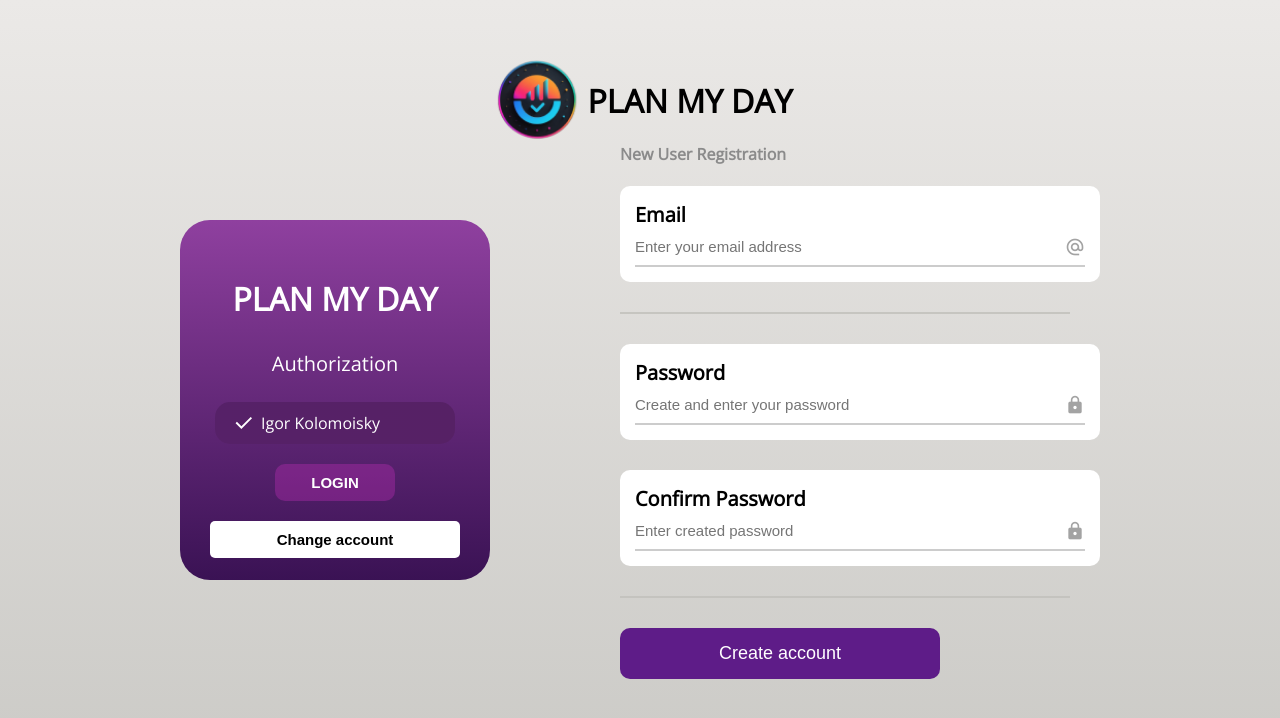
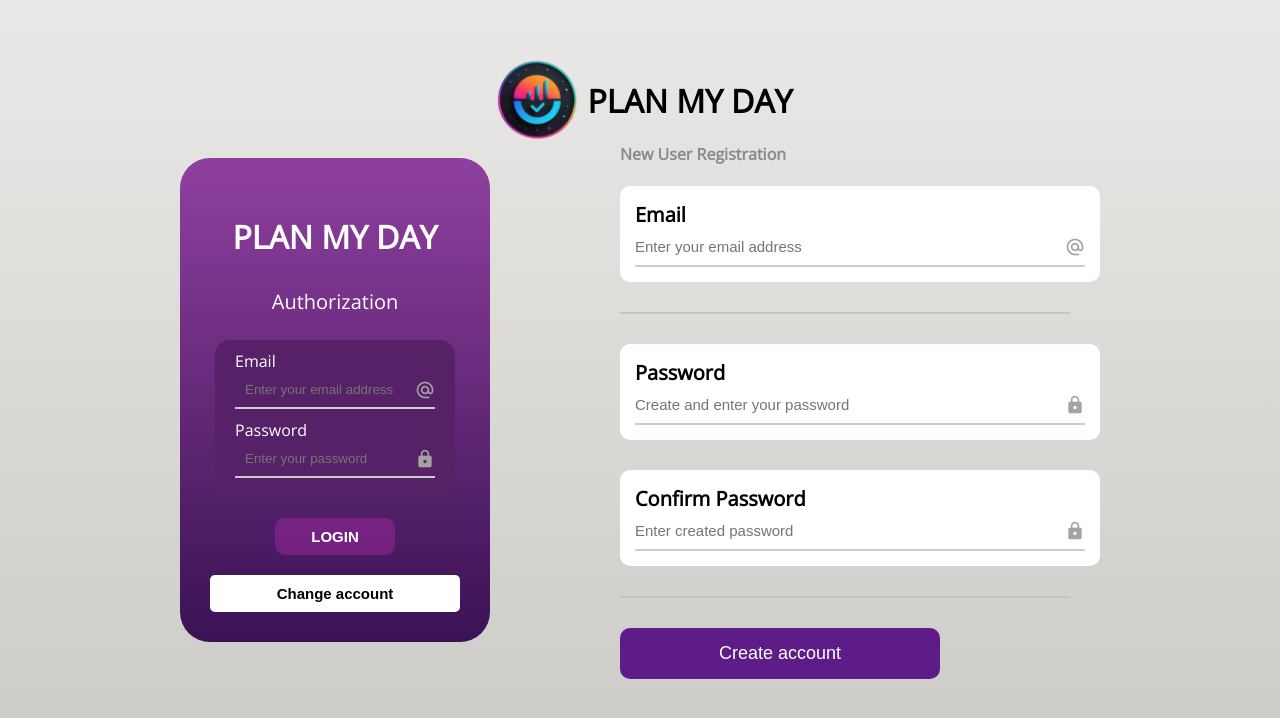
Before and after one commit to Vlados-XiMiK/PlanMyDay-UI, a plain HTML site: page index.html in a window 1280 px wide. Both pictures are taken after a click on the button "Change account". Drawn offline with nearby package versions, Linux system fonts and the light colour scheme.

Commit message:
Added functionality for the Change account button

```diff
--- a/index.html
+++ b/index.html
@@ -28,7 +28,9 @@
       <div class="auth-box">
         <h2>PLAN MY DAY</h2>
         <p>Authorization</p>
-        <div class="user-label">
+
+        <!-- Лейбл с именем пользователя -->
+        <div class="user-label" id="userLabel">
           <label>
             <img
               src="./public/img/success.svg"
@@ -39,8 +41,41 @@
           </label>
         </div>
 
+        <!-- Скрытые поля для авторизации -->
+        <div class="input-fields" style="display: none">
+          <div class="form-group-auth">
+            <label for="login-email">Email</label>
+            <div class="input-wrapper">
+              <input
+                type="email"
+                id="login-email"
+                placeholder="Enter your email address"
+              />
+              <i class="material-icons input-icon">alternate_email</i>
+            </div>
+          </div>
+
+          <div class="form-group-auth">
+            <label for="login-password">Password</label>
+            <div class="input-wrapper">
+              <input
+                type="password"
+                id="login-password"
+                placeholder="Enter your password"
+              />
+              <i
+                class="material-icons input-icon"
+                onclick="togglePassword('login-password')"
+                >lock</i
+              >
+            </div>
+          </div>
+        </div>
+
+        <!-- Кнопки -->
         <button>LOGIN</button>
         <button
+          id="changeAccountBtn"
           style="
             background-color: white;
             color: #000;
@@ -111,6 +146,6 @@
         <button class="create-account-button">Create account</button>
       </div>
     </div>
-    <script src="./public/js/script.js"></script>
+    <script src="./public/js/script.js" defer></script>
   </body>
 </html>
--- a/public/css/style.css
+++ b/public/css/style.css
@@ -39,8 +39,41 @@ h4 {
   flex-direction: column;
   align-items: center;
   min-width: 250px;
-  height: 300px;
+  min-height: 300px;
   border-radius: 30px;
+}
+.input-fields {
+  width: 200px; /* Ширина такая же, как у .user-label */
+  background: linear-gradient(90deg, #562168, #562165); /* Тот же градиент */
+  color: white; /* Цвет текста белый */
+  padding: 10px 20px; /* Отступы */
+  border-radius: 15px; /* Скругление углов */
+  display: inline-flex;
+  flex-direction: column;
+  gap: 10px; /* Пробел между инпутами */
+}
+.form-group-auth {
+  color: white;
+  margin: 0px 0px 10px 0px;
+}
+.form-group-auth input {
+  color: white;
+}
+.input-fields input {
+  width: 100%; /* Ширина инпутов */
+  background: transparent; /* Прозрачный фон */
+  border: none; /* Убираем границы */
+  color: #fff; /* Белый текст */
+  padding: 10px;
+  border-bottom: 2px solid #ccc; /* Полоса снизу инпута */
+  outline: none;
+}
+.input-fields input:focus {
+  border-bottom: 2px solid #8f409f; /* Полоса при фокусе */
+}
+
+.input-fields label {
+  color: white; /* Белый цвет текста для лейблов */
 }
 .user-label {
   width: 200px;
--- a/public/js/script.js
+++ b/public/js/script.js
@@ -10,3 +10,27 @@ function togglePassword(id) {
     icon.textContent = 'lock' // Возвращаем обратно иконку
   }
 }
+
+document
+  .getElementById('changeAccountBtn')
+  .addEventListener('click', function () {
+    console.log('Кнопка нажата')
+
+    // Скрыть элемент user-label
+    const userLabel = document.querySelector('.user-label')
+    if (userLabel) {
+      console.log('Скрываем элемент user-label')
+      userLabel.style.display = 'none'
+    } else {
+      console.log('Элемент user-label не найден')
+    }
+
+    // Показать скрытые инпуты
+    const inputFields = document.querySelector('.input-fields')
+    if (inputFields) {
+      console.log('Показываем поля для авторизации')
+      inputFields.style.display = 'block'
+    } else {
+      console.log('Элемент input-fields не найден')
+    }
+  })
```
